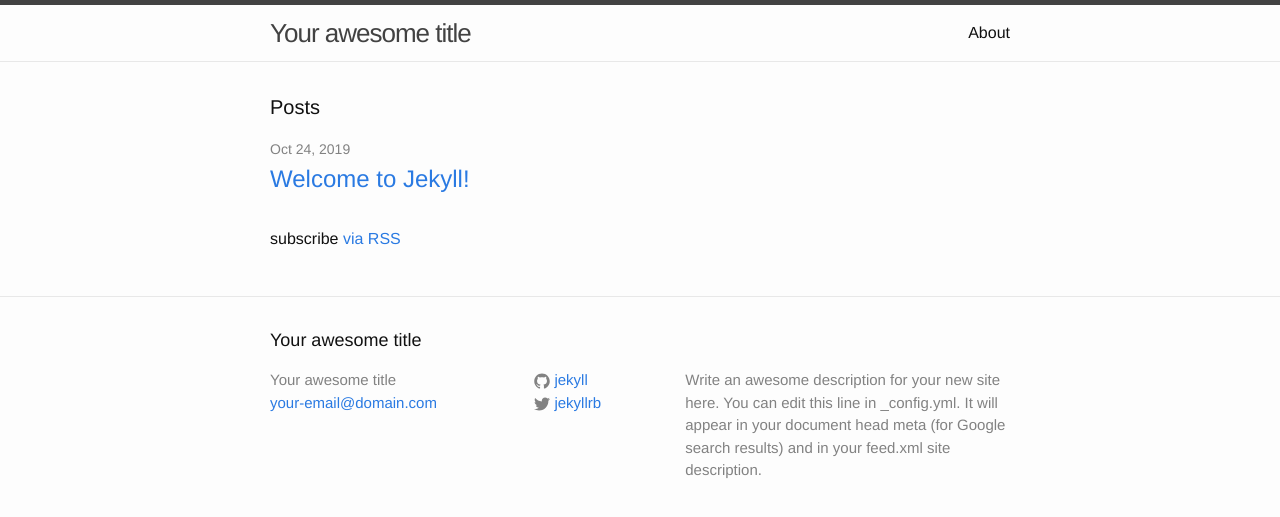
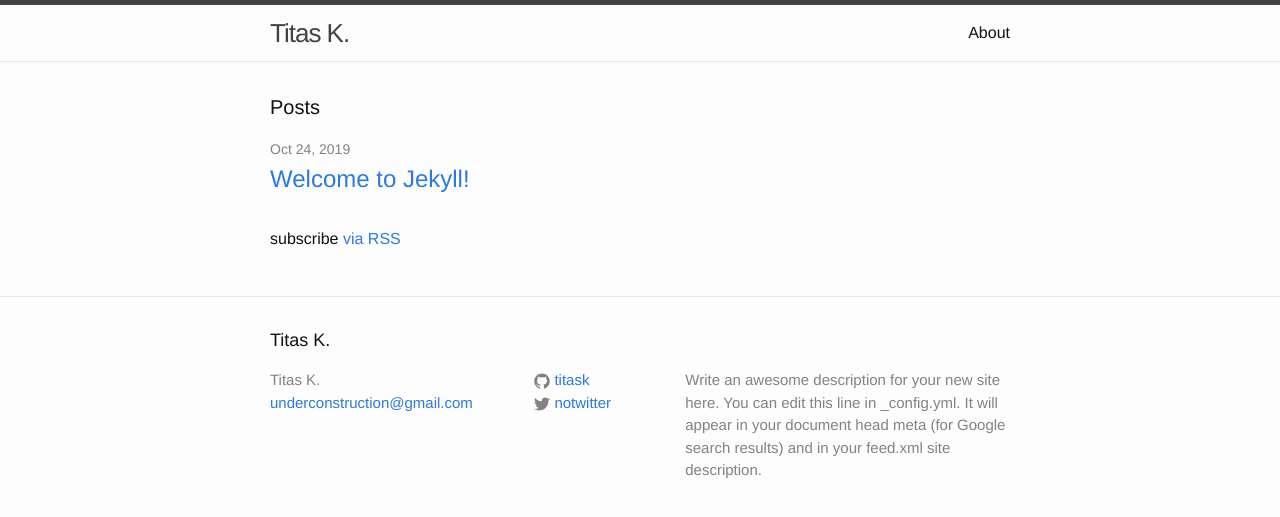
Before and after one commit to titask/titask.github.io, a Jekyll site: the page built from index.html, in a window 1280 px wide. Shown: the top 517 px of the page. Built offline with Jekyll 4.4.1, drawn with Linux system fonts in a browser that asks for light colours.

Commit message:
Trying out themes

```diff
--- a/_config.yml
+++ b/_config.yml
@@ -1,14 +1,19 @@
 # Site settings
-title: Your awesome title
-email: your-email@domain.com
+title: Titas K.
+email: underconstruction@gmail.com
 description: > # this means to ignore newlines until "baseurl:"
   Write an awesome description for your new site here. You can edit this
   line in _config.yml. It will appear in your document head meta (for
   Google search results) and in your feed.xml site description.
 baseurl: "" # the subpath of your site, e.g. /blog/
-url: "http://yourdomain.com" # the base hostname & protocol for your site
-twitter_username: jekyllrb
-github_username:  jekyll
+url: "http://titask.github.io" # the base hostname & protocol for your site
+twitter_username: notwitter
+github_username:  titask
+
+plugins:
+    - jekyll-remote-theme
 
 # Build settings
 markdown: kramdown
+#remote_theme: benbalter/retlab
+remote_theme: poole/hyde
```
